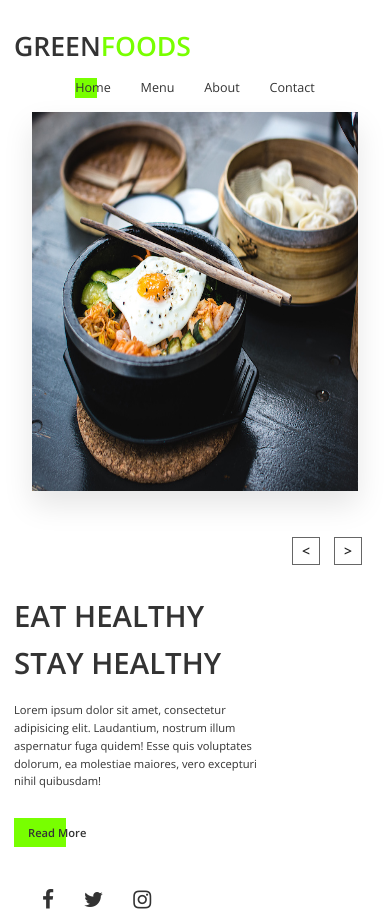
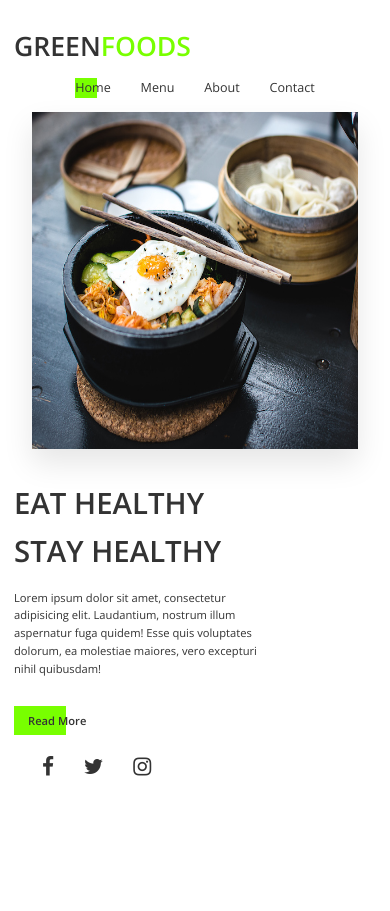
Before and after one commit to awaisshahid965/foodpage_simple, a plain HTML site: page index.html in a window 390 px wide. After the commit the page ends 844 px from the top, so only its background shows below. Drawn offline with nearby package versions, Linux system fonts and the light colour scheme.

Commit message:
Page Responsiveness bug fixedgit add .!

```diff
--- a/index.html
+++ b/index.html
@@ -40,7 +40,6 @@
 			font-weight: 400;
 			color: var(--color-secondary);
 			overflow-x: hidden;
-			padding-bottom: 2rem;
 		}
 		.hero {
 			width: 100vw;
@@ -254,7 +253,7 @@
 			.img_main {
 				max-width: 90%;
 				width: 95%;
-				height: 45vh;
+				height: 40vh;
 			}
 		}
 		.icon {
@@ -265,6 +264,7 @@
 			display: inline-block;
 			margin-right: 4rem;
 			font-size: 3rem;
+			cursor: pointer;
 		}
 		.icon li i {
 			display: block;
@@ -288,7 +288,7 @@
 		.btn {
 			display: block;
 			text-align: right;
-			padding: 0 2rem 0 0;
+			padding: 0 12rem 0 0;
 			margin-top: 6rem;
 		}
 		.btn span {
@@ -302,8 +302,12 @@
 			line-height: 1.8;
 			margin-left: auto;
 			font-weight: 400;
+			cursor: pointer;
 		}
 		@media (max-width: 992px) {
+			.btn {
+				padding-right: 4rem
+			}
 			.btn span {
 				border: 1.5px solid #666;
 				color: #222;
@@ -332,10 +336,9 @@
 		<div class="row clearfix">
 			<div class="col-1-of-2 p-all t-center">
 				<img src="./resources/img/food.jpg" alt="food__pic" class="img_main">
-				<!-- <img src="./food.jpg" alt="food__pic" class="img_main"> -->
-				<div class="btn">
+				<!-- <div class="btn">
 					<span>&lt;</span><span>&gt;</span>
-				</div>
+				</div> -->
 			</div>
 			<div class="col-1-of-2">
 				<h1 class="heading__main f-large pb-large">Eat Healthy<br>Stay Healthy</h1>
@@ -345,7 +348,7 @@
 				<a href="#" class="link__button button-large active">read more</a>
 			</div>
 		</div>
-		<div class="row" style="padding: 0 !important; margin-bottom: 4rem;">
+		<div class="row" style="transform: translateY(-5rem);">
 			<ul class="icon">
 				<li><i class="fa fa-facebook"></i></li>
 				<li><i class="fa fa-twitter"></i></li>
```
Lines whose indentation alone changed are shown as unchanged.
